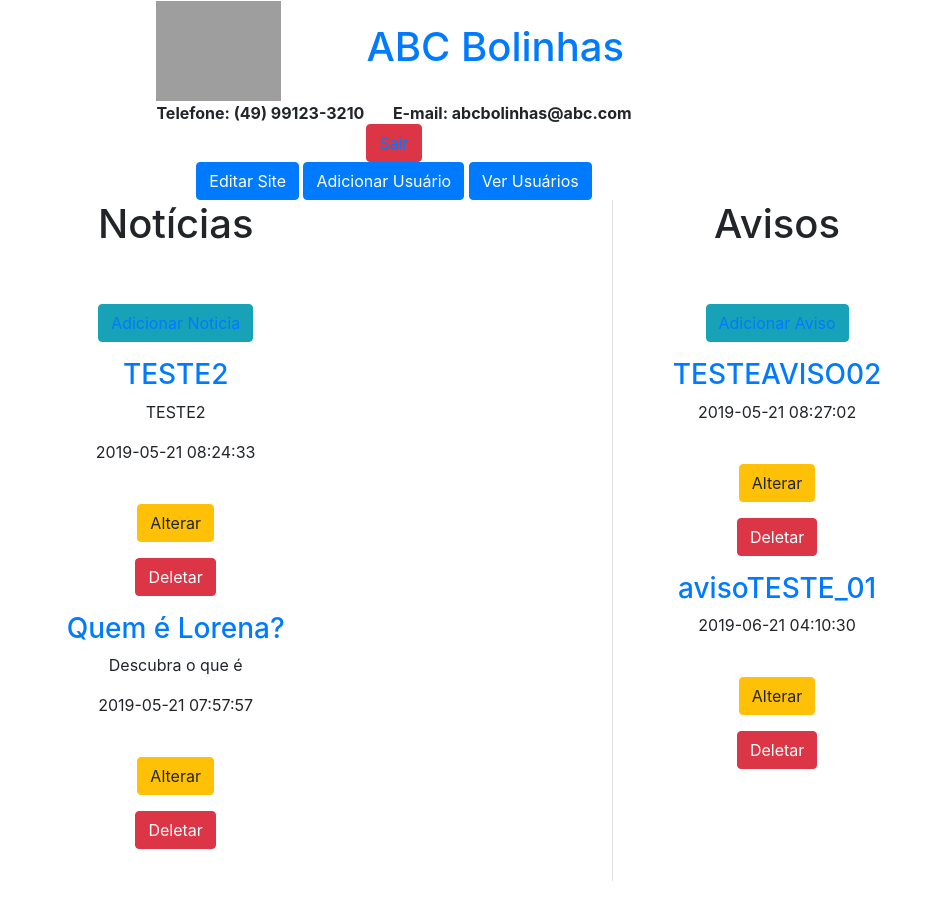
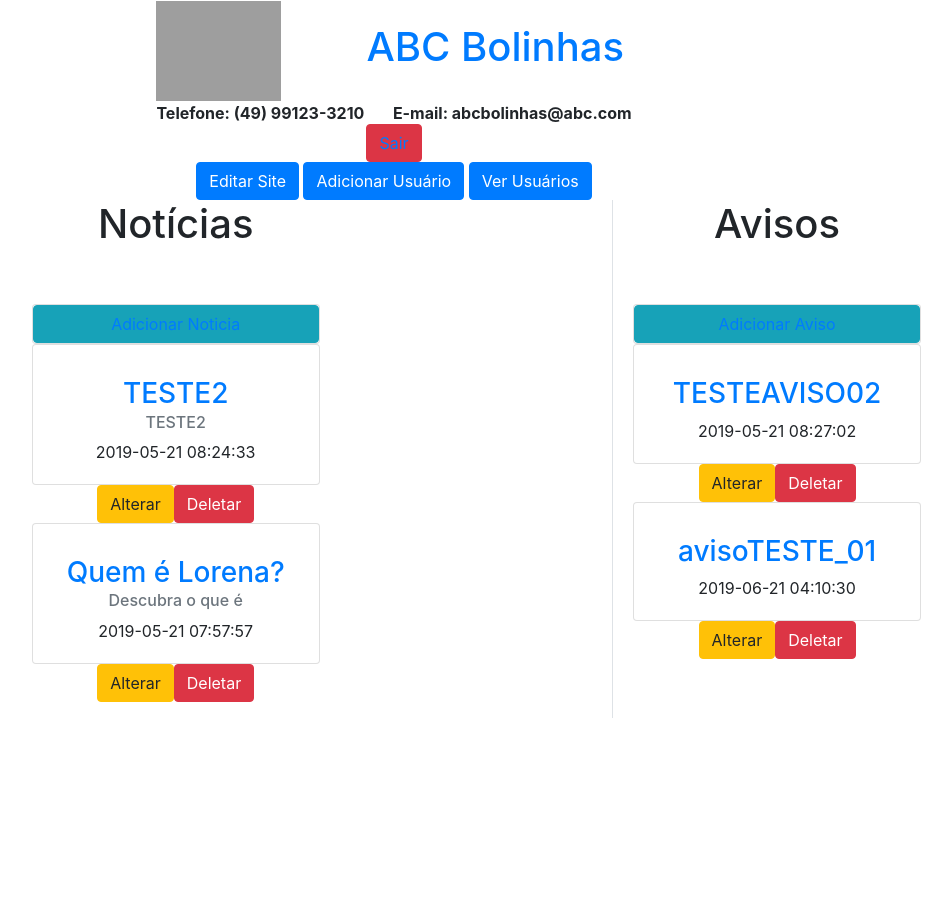
Before and after one commit to GustavoMariano/projeto_final_php, a PHP site: page /index.php in a window 1280 px wide. Shown: the whole page, without its empty margins (246-1198 px from the left). After the commit the page ends 718 px from the top, so only its background shows below. Run offline with PHP 8.4, Linux system fonts and the light colour scheme; a user stored in the database is signed in; data comes from the database, SQL or seed files in the repository; grey boxes are pictures that could not be loaded.

Commit message:
Ultimas alterações no front
Atualizado o modo de exibir as noticias, avisos e usuarios.

```diff
--- a/index.php
+++ b/index.php
@@ -25,7 +25,9 @@
 				<h1>Notícias</h1>
 				<br><br>
 				<?php if (@$_SESSION['nivel'] == 1 || @$_SESSION['nivel'] == 2) {?>
+					<div class="card" style="width: 18rem;">
 					<button class="btn btn-info"><a href="addNoticia.php">Adicionar Noticia</a></button>
+					</div>
 				<?php } ?>
 			</center>
 
@@ -39,26 +41,32 @@
 
 			if ($rsNoticia->execute()) {
 				if ($rsNoticia->rowCount() > 0) {
+
 					while ($mostraNoticia = $rsNoticia->fetch(PDO::FETCH_OBJ)) {
-						echo "<p><center>";
-						echo "<h3><a href='mostraNoticia.php?idNoticia=$mostraNoticia->id'>{$mostraNoticia->titulo}</h3></a>";
-						echo "<p>{$mostraNoticia->resumo}</p>";
-						echo "<p>{$mostraNoticia->data_entra_ar}</p>";
-						echo "</p><br>";
+						?>
+						<center>
+							<div class="card" style="width: 18rem;">
+								<div class="card-body">
+									<h5 class="card-title"><?php echo "<h3><a href='mostraNoticia.php?idNoticia=$mostraNoticia->id'>{$mostraNoticia->titulo}</h3></a>"; ?></h5>
+									<h6 class="card-subtitle mb-2 text-muted"><?php echo "{$mostraNoticia->resumo}"; ?></h6>
+									<p class="card-text"><?php echo "{$mostraNoticia->data_entra_ar}"; ?> </p>
+								</div>
+							</div>
 
-
+							<?php
 							if (@$_SESSION['nivel'] == 1 || @$_SESSION['nivel'] == 2) {
 								?>
+								<table>
 									<form action="editaNoticia.php" method="POST">
 										<input type="hidden" name="levaId" value="<?php echo $mostraNoticia->id ?>">
 										<button class="btn btn-warning" type='submit'>Alterar</button>
 									</form>
-
 									<form action="QDelNoticia.php" method="POST">
 										<input type="hidden" name="levaId" value="<?php echo $mostraNoticia->id ?>">
 										<button class="btn btn-danger" type='submit'>Deletar</button>
 									</form>
-
+								</table>
+							</center>
 							<?php
 						}
 
@@ -74,7 +82,9 @@
 				<h1>Avisos</h1>
 				<br><br>
 				<?php if (@$_SESSION['nivel'] == 1 || @$_SESSION['nivel'] == 3) {?>
+					<div class="card" style="width: 18rem;">
 					<button class="btn btn-info"><a href="addAviso.php">Adicionar Aviso</a></button>
+					</div>
 				<?php } ?>
 			</center>
 
@@ -88,14 +98,20 @@
 
 			if ($rs2->execute()) {
 				if ($rs2->rowCount() > 0) {
-					while ($mostraAvisos = $rs2->fetch(PDO::FETCH_OBJ)) {
-						echo "<p><center>";
-						echo "<h3><a href='mostraAviso.php?idAviso=$mostraAvisos->id'>{$mostraAvisos->aviso}</h3></a>";
-						echo "<p>{$mostraAvisos->data_entra_ar}</p>";
-						echo "</p><br>";
+					while ($mostraAvisos = $rs2->fetch(PDO::FETCH_OBJ)) {?>
+						<center>
 
+							<div class="card" style="width: 18rem;">
+								<div class="card-body">
+									<h5 class="card-title"><?php echo "<h3><a href='mostraAviso.php?idAviso=$mostraAvisos->id'>{$mostraAvisos->aviso}</h3></a>"; ?></h5>
+									<p class="card-text"><?php echo "{$mostraAvisos->data_entra_ar}"; ?> </p>
+								</div>
+							</div>
+
+							<?php
 							if (@$_SESSION['nivel'] == 1 || @$_SESSION['nivel'] == 3) {
 								?>
+								<table>
 								<form action="editaAviso.php" method="POST">
 									<input type="hidden" name="levaId" value="<?php echo $mostraAvisos->id ?>">
 									<button class="btn btn-warning" type='submit'>Alterar</button>
@@ -105,6 +121,7 @@
 									<input type="hidden" name="levaId" value="<?php echo $mostraAvisos->id ?>">
 									<button class="btn btn-danger" type='submit'>Deletar</button>
 								</form>
+								</table>
 								<?php
 							}
 						}
```
Also changed, not shown: verUsuario.php (+11 -9 lines). Lines whose indentation alone changed are shown as unchanged.
